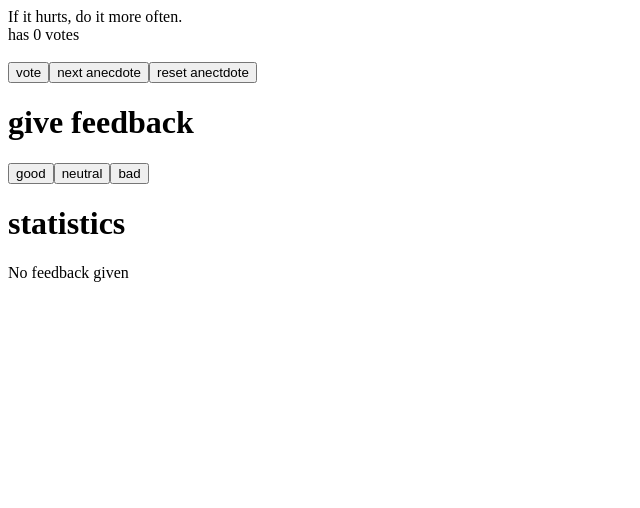
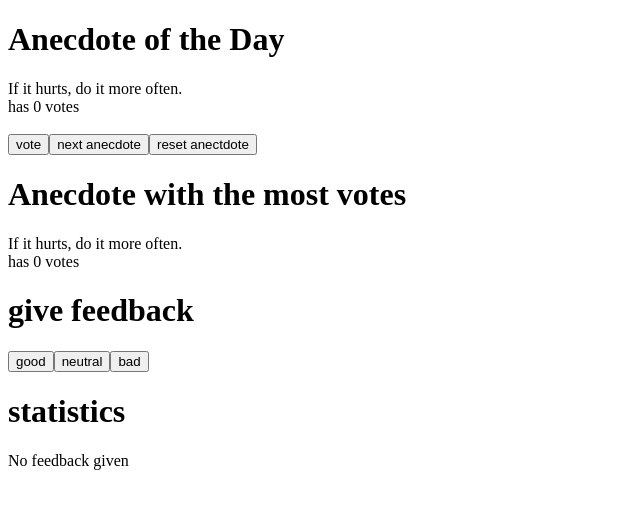
Before and after one commit to HimchanBae/FullstackSubmission, a React (Vite) app in the folder part1/unicafe/: page / in a window 1280 px wide. Shown: the top 508 px of the page, without its empty margins (0-640 px from the left). Built offline with nearby package versions, Linux system fonts and the light colour scheme.

Commit message:
Part1 - 1.14 Clear

```diff
--- a/part1/unicafe/src/App.jsx
+++ b/part1/unicafe/src/App.jsx
@@ -1,12 +1,10 @@
 import { useState } from "react";
 
 const Header = (props) => {
-  console.log(props);
   return <h1>{props.value}</h1>;
 };
 
 const Button = (props) => {
-  console.log(props);
   return (
     <>
       <button onClick={props.handleClick}>{props.text}</button>
@@ -65,7 +63,6 @@ const Statistics = (props) => {
 };
 
 const Display = (props) => {
-  console.log(props);
   return (
     <div>
       <Header value={props.header} />
@@ -77,6 +74,8 @@ const Display = (props) => {
 const App = () => {
   const feedbackHeader = "give feedback";
   const statisticsHeader = "statistics";
+  const anecdoteHeader = "Anecdote of the Day";
+  const anecdoteKingHeader = "Anecdote with the most votes";
   const anecdotes = [
     "If it hurts, do it more often.",
     "Adding manpower to a late software project makes it later!",
@@ -101,8 +100,12 @@ const App = () => {
     setVotes(newVotes);
   };
 
+  const maxVotes = Math.max(...votes);
+  const maxVotesIndex = votes.indexOf(maxVotes);
+
   return (
     <div>
+      <Display header={anecdoteHeader} />
       <AnecdoteLine text={anecdotes[selected]} value={votes[selected]} />
       <br />
       <Button handleClick={handleVote} text="vote" />
@@ -111,6 +114,8 @@ const App = () => {
         text="next anecdote"
       />
       <Button handleClick={() => setSelected(0)} text="reset anectdote" />
+      <Display header={anecdoteKingHeader} />
+      <AnecdoteLine text={anecdotes[maxVotesIndex]} value={maxVotes} />
       <Display header={feedbackHeader} />
       <Button handleClick={() => setGood(good + 1)} text="good" />
       <Button handleClick={() => setNeutral(neutral + 1)} text="neutral" />
```
